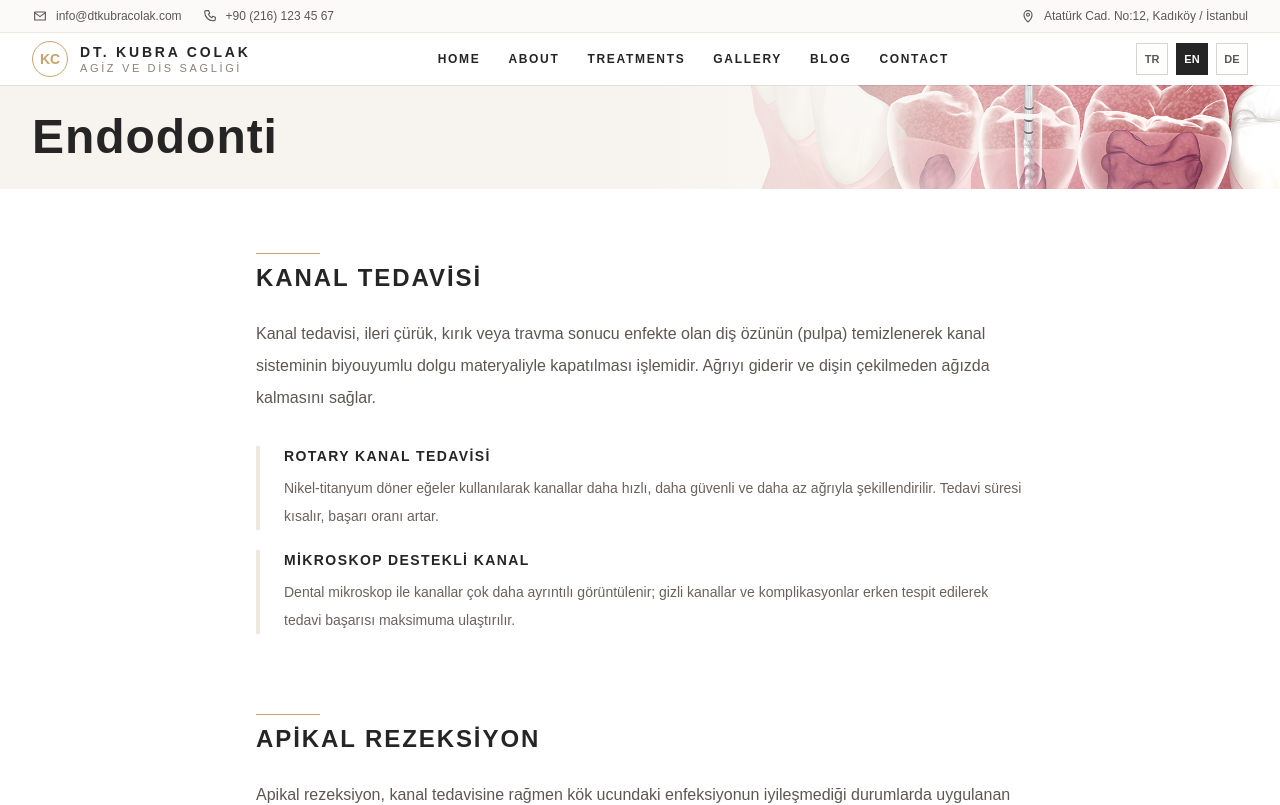
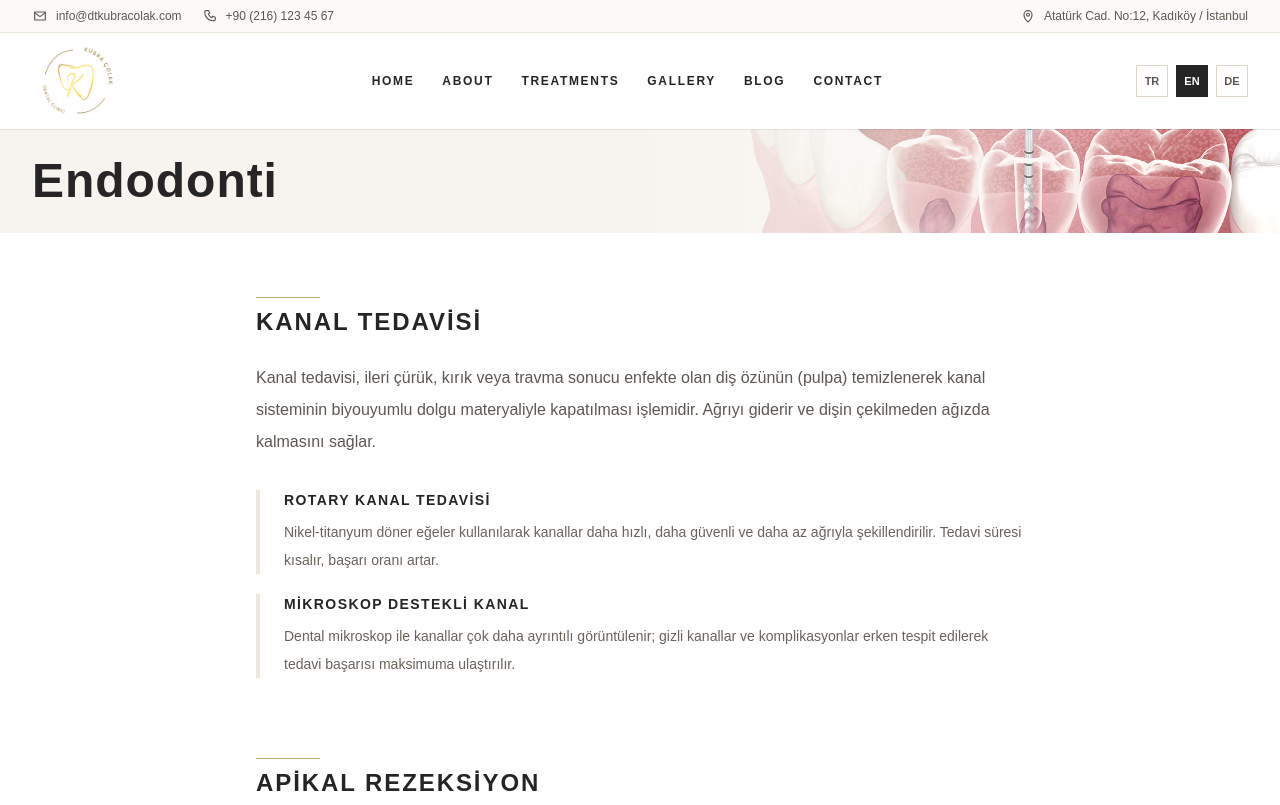
Before and after one commit to zirkonhip-ozerdem/dtkubracolak, a Next.js app: page /en/tedaviler/endodonti in a window 1280 px wide. Shown: the top 805 px of the page. Built offline with nearby package versions, Linux system fonts and the light colour scheme.

Commit message:
Logo güncellendi

```diff
--- a/components/layout/SiteHeader.tsx
+++ b/components/layout/SiteHeader.tsx
@@ -1,6 +1,7 @@
 "use client";
 
 import Link from "next/link";
+import Image from "next/image";
 import { usePathname } from "next/navigation";
 import { useState } from "react";
 import { Locale, localeLabels, locales, routeMap, site, type Dictionary } from "@/lib/i18n";
@@ -61,19 +62,16 @@ export function SiteHeader({ lang, dictionary }: SiteHeaderProps) {
         </div>
       </div>
 
-      <div className="mx-auto flex max-w-7xl items-center justify-between px-6 py-2 lg:px-8">
-        <Link href={href("")} className="group flex items-center gap-3">
-          <span className="flex h-9 w-9 items-center justify-center rounded-full border border-[#c9a36d] text-sm font-bold text-[#c9a36d]">
-            KC
-          </span>
-          <span className="leading-tight">
-            <span className="block text-sm font-bold uppercase tracking-[0.2em] text-[#252525]">
-              Dt. Kubra Colak
-            </span>
-            <span className="block text-[11px] uppercase tracking-[0.24em] text-[#8a8178]">
-              Agiz ve Dis Sagligi
-            </span>
-          </span>
+      <div className="mx-auto flex h-24 max-w-7xl items-center justify-between px-6 lg:px-8">
+        <Link href={href("")} className="group flex h-full items-center">
+          <Image
+            src="/images/site/KUBRA_COLAK_LOGO_ONAY.png"
+            alt="Dt. Kübra Çolak"
+            width={200}
+            height={75}
+            className="h-20 w-auto"
+            priority
+          />
         </Link>
 
         <nav className="hidden items-center gap-7 text-xs font-bold uppercase tracking-[0.14em] text-[#252525] lg:flex">
```
Also changed, not shown: public/images/site/KUBRA_COLAK_LOGO_ONAY.png (added).
